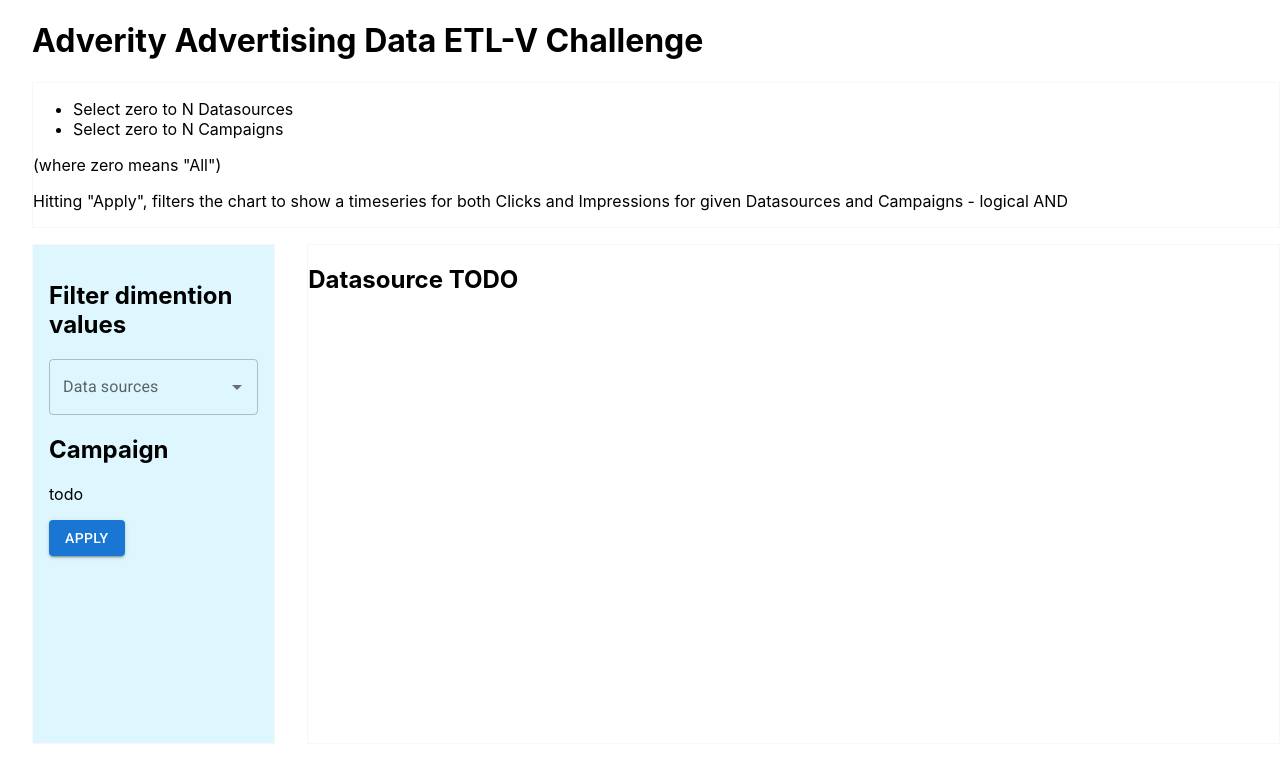
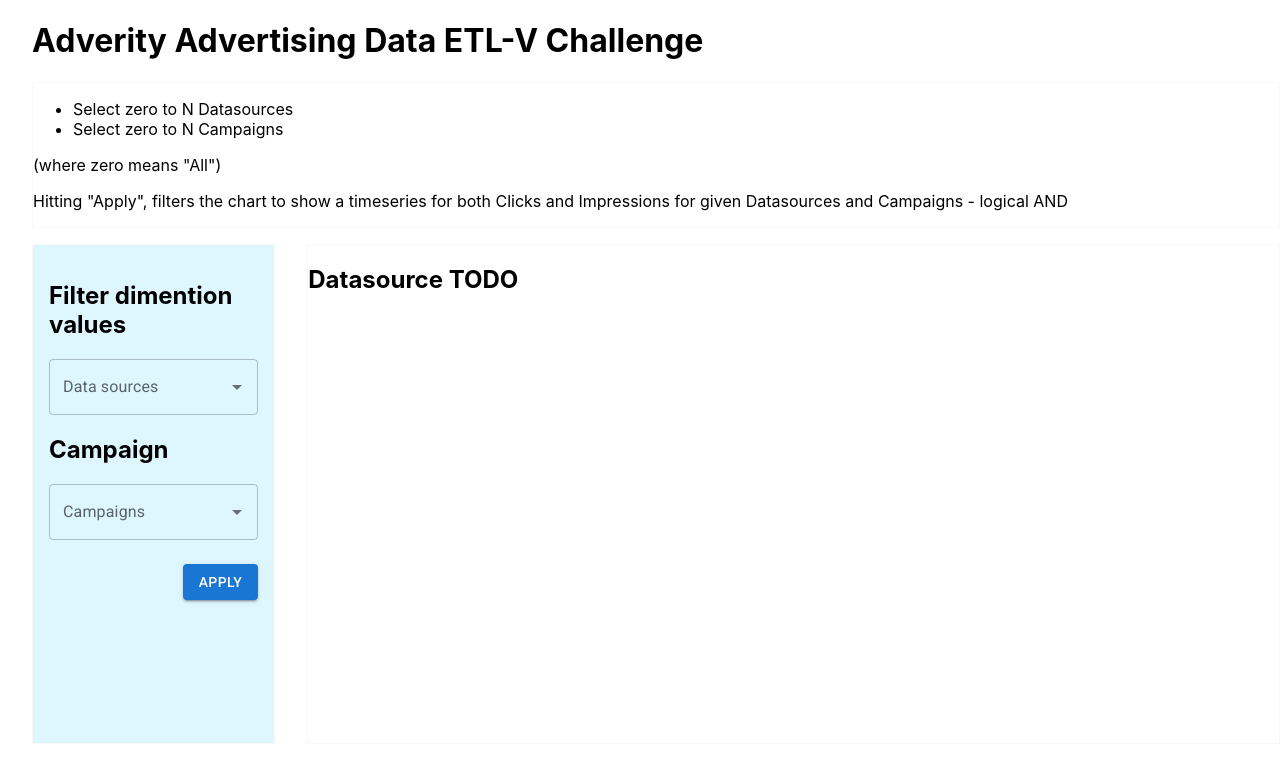
Before and after one commit to kalkusa/adv-recruitment, a React (Create React App) app in the folder advertising-data-dashboard/: page / in a window 1280 px wide. Shown: the top 782 px of the page. Built offline with nearby package versions, Linux system fonts and the light colour scheme.

Commit message:
Add campaign filter and useCampaigns hook with tests - Implemented a filter for campaigns. - Introduced useCampaigns hook. - Added tests for the new hook.

```diff
--- a/advertising-data-dashboard/src/components/filter/Filter.tsx
+++ b/advertising-data-dashboard/src/components/filter/Filter.tsx
@@ -1,6 +1,7 @@
-import { Autocomplete, Button, TextField } from "@mui/material";
+import { Autocomplete, Box, Button, TextField } from "@mui/material";
 import styled from "styled-components";
 import useDatasources from "../../hooks/useDatasources";
+import useCampaigns from "../../hooks/useCampaigns";
 
 const Section = styled.section`
   background-color: #def7ff;
@@ -13,6 +14,7 @@
 
 const Filter = () => {
   const dataSources = useDatasources();
+  const campaigns = useCampaigns();
 
   return (
     <Section id="filter">
@@ -21,11 +23,20 @@
         multiple
         id="tags-readOnly"
         options={dataSources}
-        renderInput={(params) => <TextField {...params} label="Data sources" placeholder="Data source" />}
+        renderInput={(params) => <TextField {...params} label="Data sources" placeholder="Select data source" />}
       />
       <h2>Campaign</h2>
-      <p>todo</p>
-      <Button variant="contained">Apply</Button>
+      <Autocomplete
+        multiple
+        id="tags-readOnly"
+        options={campaigns}
+        renderInput={(params) => <TextField {...params} label="Campaigns" placeholder="Select campaign" />}
+      />
+      <Box display="flex" justifyContent="flex-end">
+        <Button variant="contained" sx={{ mt: 3 }}>
+          Apply
+        </Button>
+      </Box>
     </Section>
   );
 };
--- /dev/null
+++ b/advertising-data-dashboard/src/hooks/useCampaigns.ts
@@ -0,0 +1,24 @@
+import { useEffect, useState } from "react";
+import _ from "lodash";
+import { AdvertisingDataRow } from "../types/chartTypes";
+import parseCSV from "../utils/parseCsv";
+
+const useCampaigns = (): string[] => {
+  const [campaigns, setCampaigns] = useState<string[]>([]);
+
+  useEffect(() => {
+    const fetchData = async () => {
+      const response = await fetch(process.env.PUBLIC_URL + "/assets/data.csv");
+      const csvData = await response.text();
+      const parsedData = parseCSV<AdvertisingDataRow>(csvData);
+      const uniqueCampaigns = _.uniq(parsedData.map((item) => item.Campaign));
+      setCampaigns(uniqueCampaigns);
+    };
+
+    fetchData();
+  }, []);
+
+  return campaigns;
+};
+
+export default useCampaigns;
```
Also changed, not shown: 1 other file (tests, documents, lock files or other folders).
